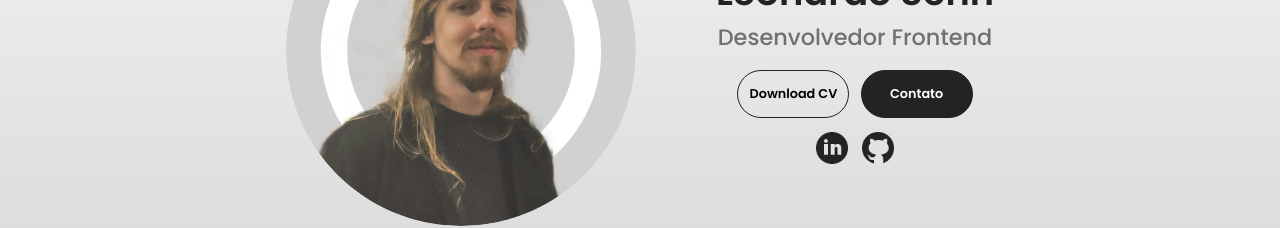
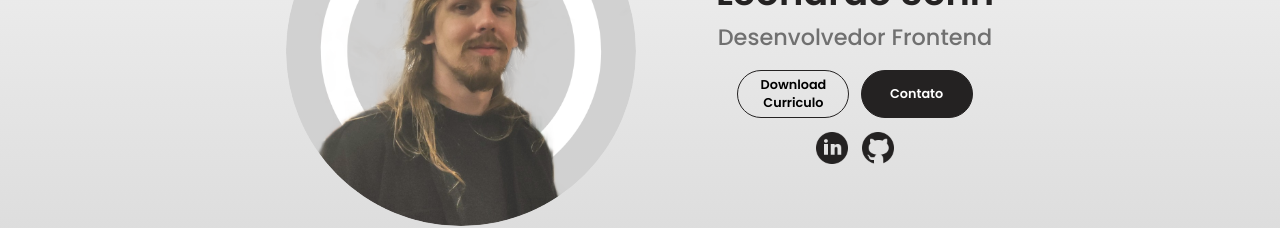
Before and after one commit to leonardomsehn/portfolio, a plain HTML site: page index.html in a window 1280 px wide. Shown: the part 359-587 px from the top of the page. Drawn offline with Linux system fonts and the light colour scheme.

Commit message:
alteracao botao curriculo

```diff
--- a/index.html
+++ b/index.html
@@ -35,7 +35,7 @@
           <p class="sub-logo">Desenvolvedor Frontend</p>
           <div class="button-section">
             <button class="btn" onclick="window.open('./assets/leonardosehn-curriculo.pdf')">
-              Download CV
+              Download Curriculo
             </button>
             <button id="btn-contact" class="btn" onclick="">
               Contato
```
